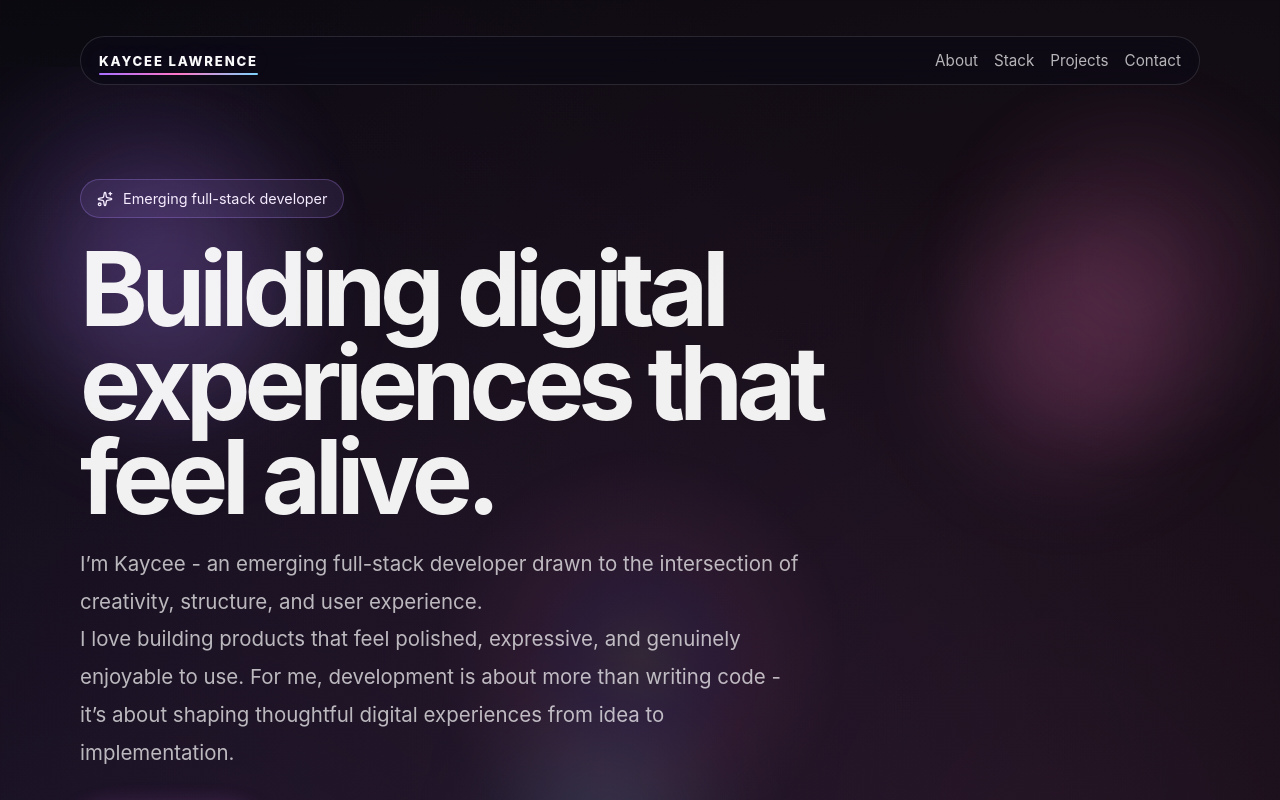
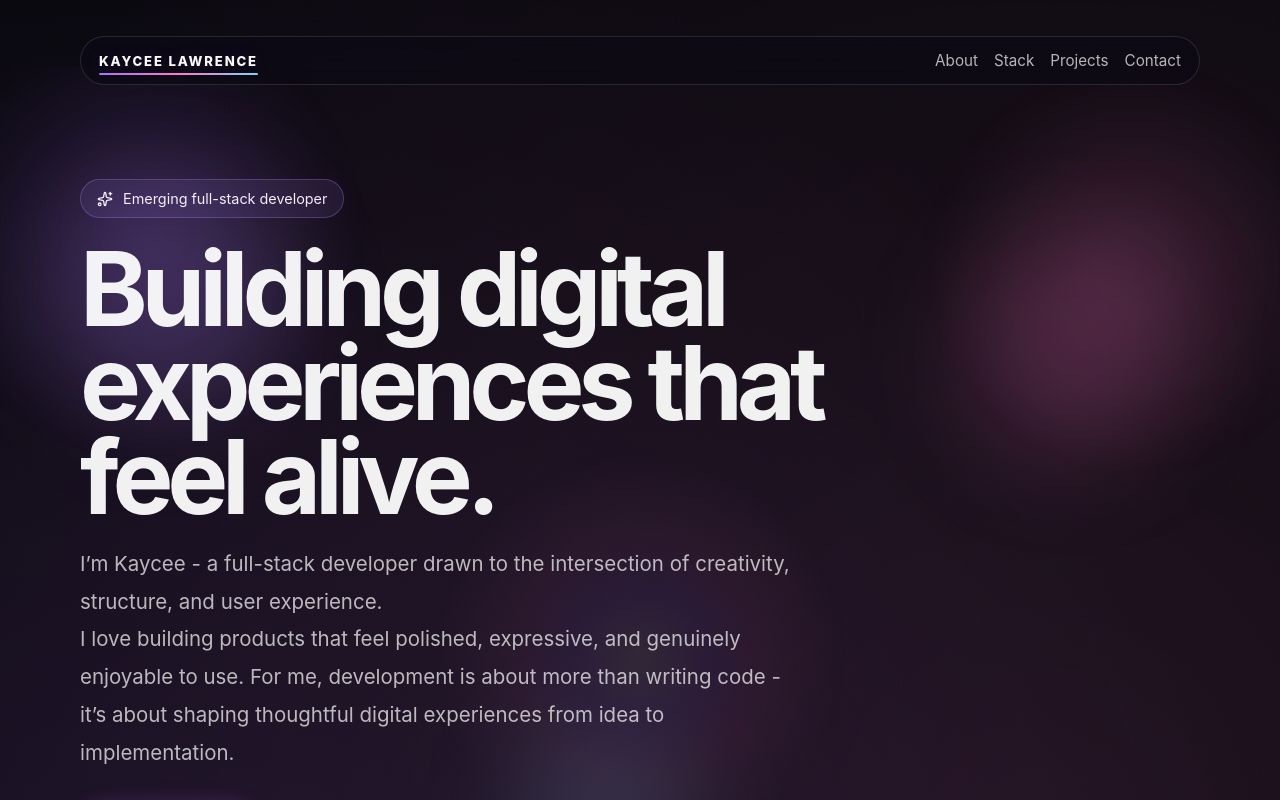
Before and after one commit to thisiskaysis/portfolio, a React (Vite) app: page / in a window 1280 px wide. Shown: the top 800 px of the page. Built offline with nearby package versions, Linux system fonts and the light colour scheme.

Commit message:
update hero

```diff
--- a/src/components/Hero.jsx
+++ b/src/components/Hero.jsx
@@ -88,7 +88,7 @@ function Hero() {
             </h1>
 
             <p className="hero-copy">
-              I’m Kaycee - an emerging full-stack developer drawn to the
+              I’m Kaycee - a full-stack developer drawn to the
               intersection of creativity, structure, and user experience.
               <br></br> I love building products that feel polished, expressive,
               and genuinely enjoyable to use. For me, development is about more
```
